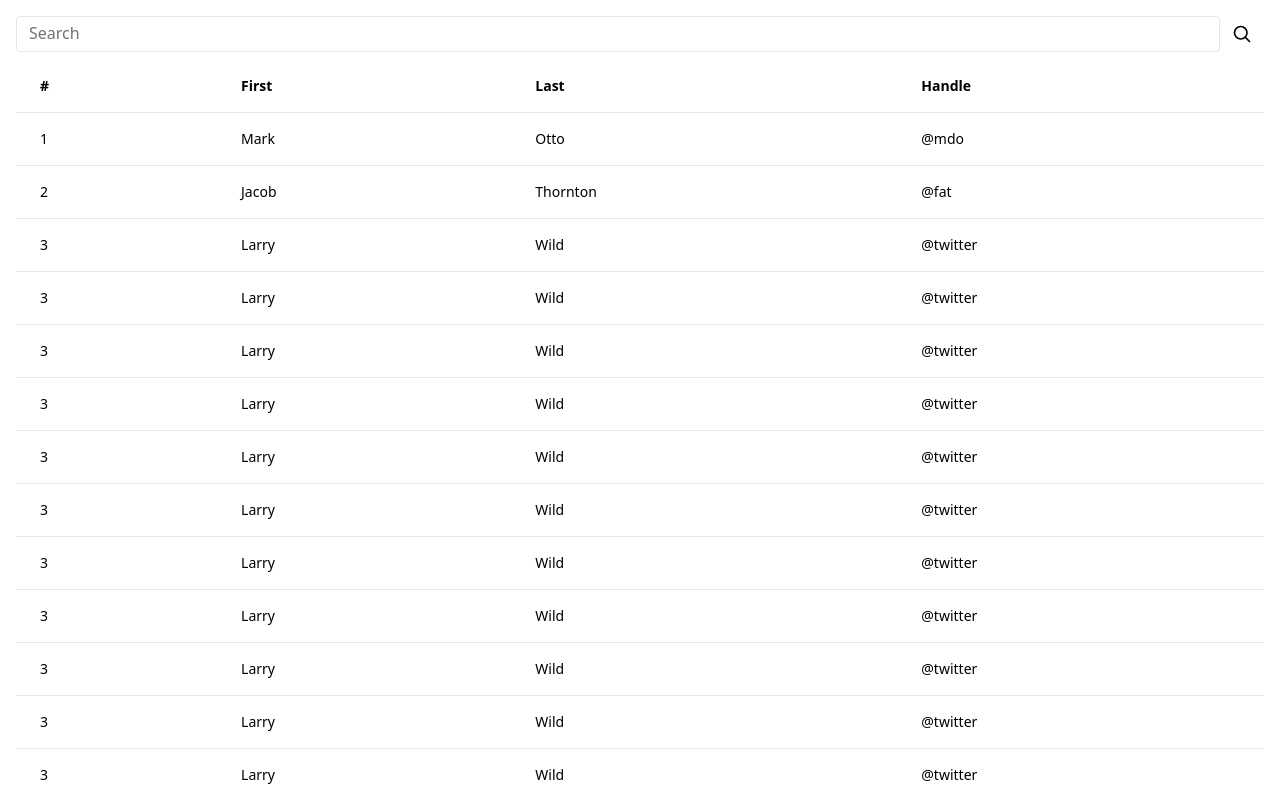
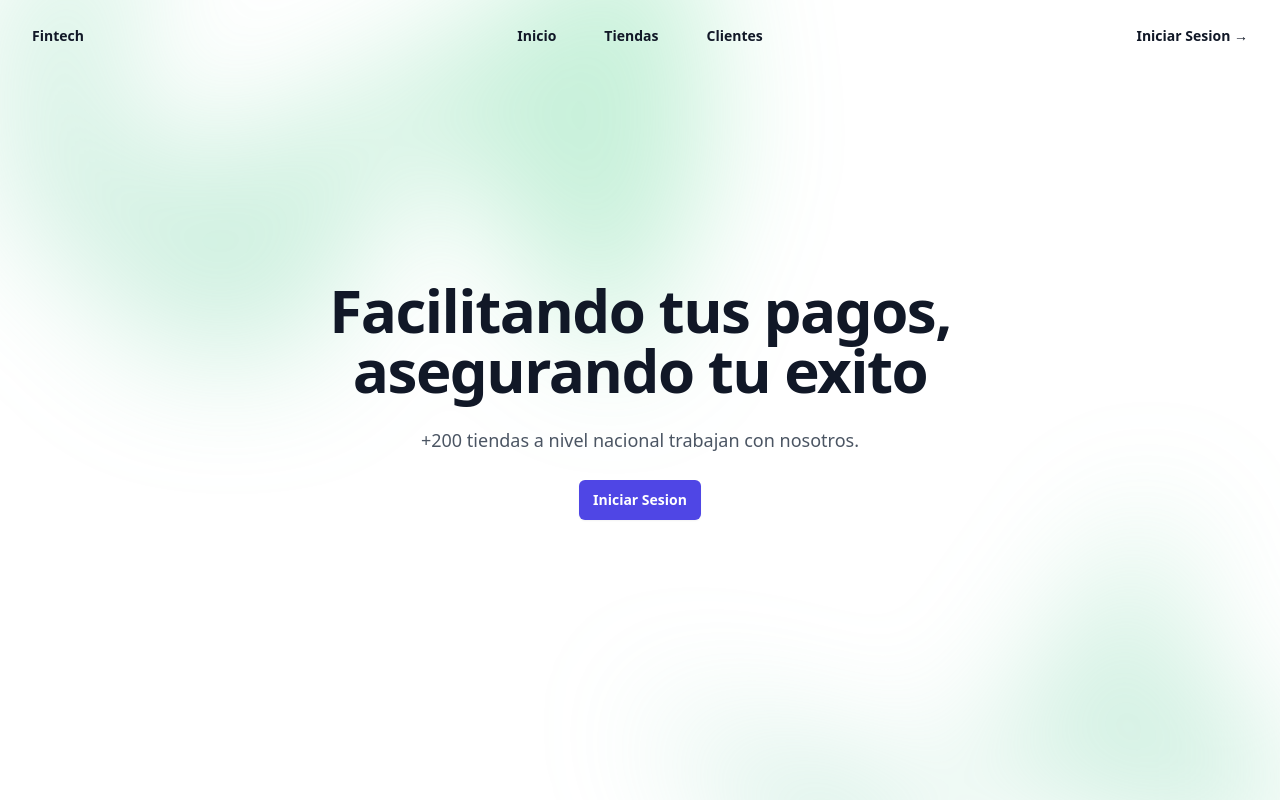
Before and after one commit to andresgdiazr/client-software-definitivo, a React (Create React App) app: page / in a window 1280 px wide. Shown: the top 800 px of the page. Built offline with nearby package versions, Linux system fonts and the light colour scheme.

Commit message:
add home page

```diff
--- a/package.json
+++ b/package.json
@@ -4,6 +4,8 @@
   "private": true,
   "dependencies": {
     "@babel/plugin-proposal-private-property-in-object": "^7.21.11",
+    "@headlessui/react": "^2.0.4",
+    "@heroicons/react": "^2.1.4",
     "@testing-library/jest-dom": "^5.17.0",
     "@testing-library/react": "^13.4.0",
     "@testing-library/user-event": "^13.5.0",
--- a/src/App.js
+++ b/src/App.js
@@ -4,12 +4,13 @@
 import './index.css'
 import HomeCliente from './rutas/Cliente/Home/HomeCliente';
 import Movimientos from './rutas/Cliente/Movimientos/Movimientos';
+import Home from './rutas/fintech/home';
 
 function App() {
 
   return (
     <div>
-      <Movimientos />
+      <Home />
     </div>
   );
 }
--- /dev/null
+++ b/src/rutas/fintech/home.js
@@ -0,0 +1,158 @@
+import { useState } from "react";
+import { Dialog, DialogPanel } from "@headlessui/react";
+import { Bars3Icon, XMarkIcon } from "@heroicons/react/24/outline";
+
+const navigation = [
+  { name: "Inicio", href: "#" },
+  { name: "Tiendas", href: "#" },
+  { name: "Clientes", href: "#" },
+];
+
+export default function Home() {
+  const [mobileMenuOpen, setMobileMenuOpen] = useState(false);
+
+  return (
+    <div className="bg-white">
+      <header className="absolute inset-x-0 top-0 z-50">
+        <nav
+          className="flex items-center justify-between p-6 lg:px-8"
+          aria-label="Global"
+        >
+          <div className="flex lg:flex-1">
+            <p className="text-sm font-bold leading-6 text-gray-900">Fintech</p>
+          </div>
+          <div className="flex lg:hidden">
+            <button
+              type="button"
+              className="-m-2.5 inline-flex items-center justify-center rounded-md p-2.5 text-gray-700"
+              onClick={() => setMobileMenuOpen(true)}
+            >
+              <span className="sr-only">Open main menu</span>
+              <Bars3Icon className="h-6 w-6" aria-hidden="true" />
+            </button>
+          </div>
+          <div className="hidden lg:flex lg:gap-x-12">
+            {navigation.map((item) => (
+              <a
+                key={item.name}
+                href={item.href}
+                className="text-sm font-semibold leading-6 text-gray-900"
+              >
+                {item.name}
+              </a>
+            ))}
+          </div>
+          <div className="hidden lg:flex lg:flex-1 lg:justify-end">
+            <a
+              href="#"
+              className="text-sm font-semibold leading-6 text-gray-900"
+            >
+              Iniciar Sesion <span aria-hidden="true">&rarr;</span>
+            </a>
+          </div>
+        </nav>
+        <Dialog
+          className="lg:hidden"
+          open={mobileMenuOpen}
+          onClose={setMobileMenuOpen}
+        >
+          <div className="fixed inset-0 z-50" />
+          <DialogPanel className="fixed inset-y-0 right-0 z-50 w-full overflow-y-auto bg-white px-6 py-6 sm:max-w-sm sm:ring-1 sm:ring-gray-900/10">
+            <div className="flex items-center justify-between">
+              <a href="#" className="-m-1.5 p-1.5">
+                <span className="sr-only">Your Company</span>
+                <img
+                  className="h-8 w-auto"
+                  src="https://tailwindui.com/img/logos/mark.svg?color=indigo&shade=600"
+                  alt=""
+                />
+              </a>
+              <button
+                type="button"
+                className="-m-2.5 rounded-md p-2.5 text-gray-700"
+                onClick={() => setMobileMenuOpen(false)}
+              >
+                <span className="sr-only">Close menu</span>
+                <XMarkIcon className="h-6 w-6" aria-hidden="true" />
+              </button>
+            </div>
+            <div className="mt-6 flow-root">
+              <div className="-my-6 divide-y divide-gray-500/10">
+                <div className="space-y-2 py-6">
+                  {navigation.map((item) => (
+                    <a
+                      key={item.name}
+                      href={item.href}
+                      className="-mx-3 block rounded-lg px-3 py-2 text-base font-semibold leading-7 text-gray-900 hover:bg-gray-50"
+                    >
+                      {item.name}
+                    </a>
+                  ))}
+                </div>
+                <div className="py-6">
+                  <a
+                    href="#"
+                    className="-mx-3 block rounded-lg px-3 py-2.5 text-base font-semibold leading-7 text-gray-900 hover:bg-gray-50"
+                  >
+                    Iniciar Sesion
+                  </a>
+                </div>
+              </div>
+            </div>
+          </DialogPanel>
+        </Dialog>
+      </header>
+
+      <div className="relative isolate px-6 pt-14 lg:px-8">
+        <div
+          className="absolute inset-x-0 -top-40 -z-10 transform-gpu overflow-hidden blur-3xl sm:-top-80"
+          aria-hidden="true"
+        >
+          <div
+            className="relative left-[calc(50%-11rem)] aspect-[1155/678] w-[36.125rem] -translate-x-1/2 rotate-[30deg] bg-gradient-to-tr from-[#8ACEB9] to-[#2ECC71] opacity-30 sm:left-[calc(50%-30rem)] sm:w-[72.1875rem]"
+            style={{
+              clipPath:
+                "polygon(74.1% 44.1%, 100% 61.6%, 97.5% 26.9%, 85.5% 0.1%, 80.7% 2%, 72.5% 32.5%, 60.2% 62.4%, 52.4% 68.1%, 47.5% 58.3%, 45.2% 34.5%, 27.5% 76.7%, 0.1% 64.9%, 17.9% 100%, 27.6% 76.8%, 76.1% 97.7%, 74.1% 44.1%)",
+            }}
+          />
+        </div>
+        <div className="mx-auto max-w-2xl py-32 sm:py-48 lg:py-56">
+          <div className="text-center">
+            <h1 className="text-4xl font-bold tracking-tight text-gray-900 sm:text-6xl">
+              Facilitando tus pagos, asegurando tu exito
+            </h1>
+            <p className="mt-6 text-lg leading-8 text-gray-600">
+              +200 tiendas a nivel nacional trabajan con nosotros.
+            </p>
+            <div className="mt-6 flex items-center justify-center gap-x-6">
+              <a
+                href="#"
+                className="rounded-md bg-indigo-600 px-3.5 py-2.5 text-sm font-semibold text-white shadow-sm hover:bg-indigo-500 focus-visible:outline focus-visible:outline-2 focus-visible:outline-offset-2 focus-visible:outline-indigo-600"
+              >
+                Iniciar Sesion
+              </a>
+              {/* <a
+                href="#"
+                className="text-sm font-semibold leading-6 text-gray-900"
+              >
+                Iniciar sesion <span aria-hidden="true">→</span>
+              </a> */}
+            </div>
+          </div>
+        </div>
+        <div
+          className="absolute inset-x-0 top-[calc(100%-13rem)] -z-10 transform-gpu overflow-hidden blur-3xl sm:top-[calc(100%-30rem)]"
+          aria-hidden="true"
+        >
+          <div
+            className="relative left-[calc(50%+3rem)] aspect-[1155/678] w-[36.125rem] -translate-x-1/2 bg-gradient-to-tr from-[#8ACEB9] to-[#2ECC71] opacity-30 sm:left-[calc(50%+36rem)] sm:w-[72.1875rem]"
+            style={{
+              clipPath:
+                "polygon(74.1% 44.1%, 100% 61.6%, 97.5% 26.9%, 85.5% 0.1%, 80.7% 2%, 72.5% 32.5%, 60.2% 62.4%, 52.4% 68.1%, 47.5% 58.3%, 45.2% 34.5%, 27.5% 76.7%, 0.1% 64.9%, 17.9% 100%, 27.6% 76.8%, 76.1% 97.7%, 74.1% 44.1%)",
+            }}
+          />
+        </div>
+      </div>
+    </div>
+  );
+}
```
Also changed, not shown: src/images/Fintech-logo.svg (added), 1 other file (tests, documents, lock files or other folders).
